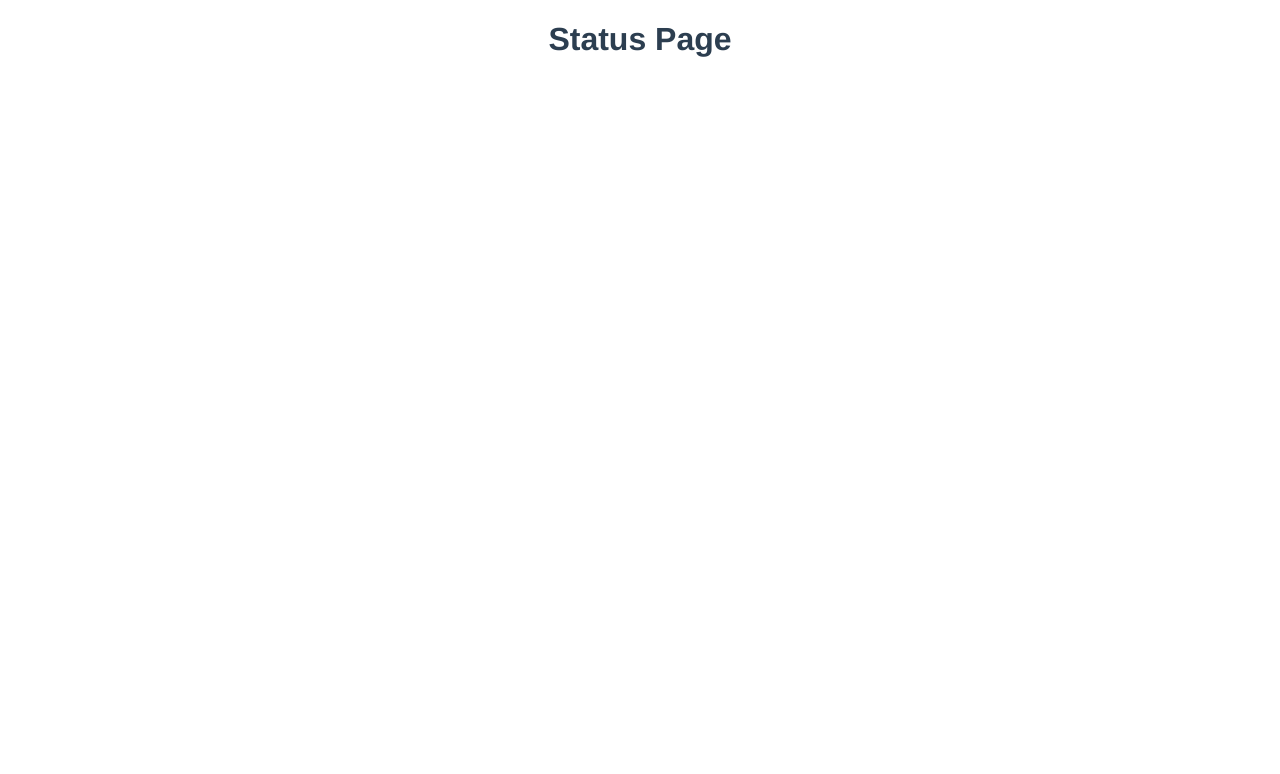
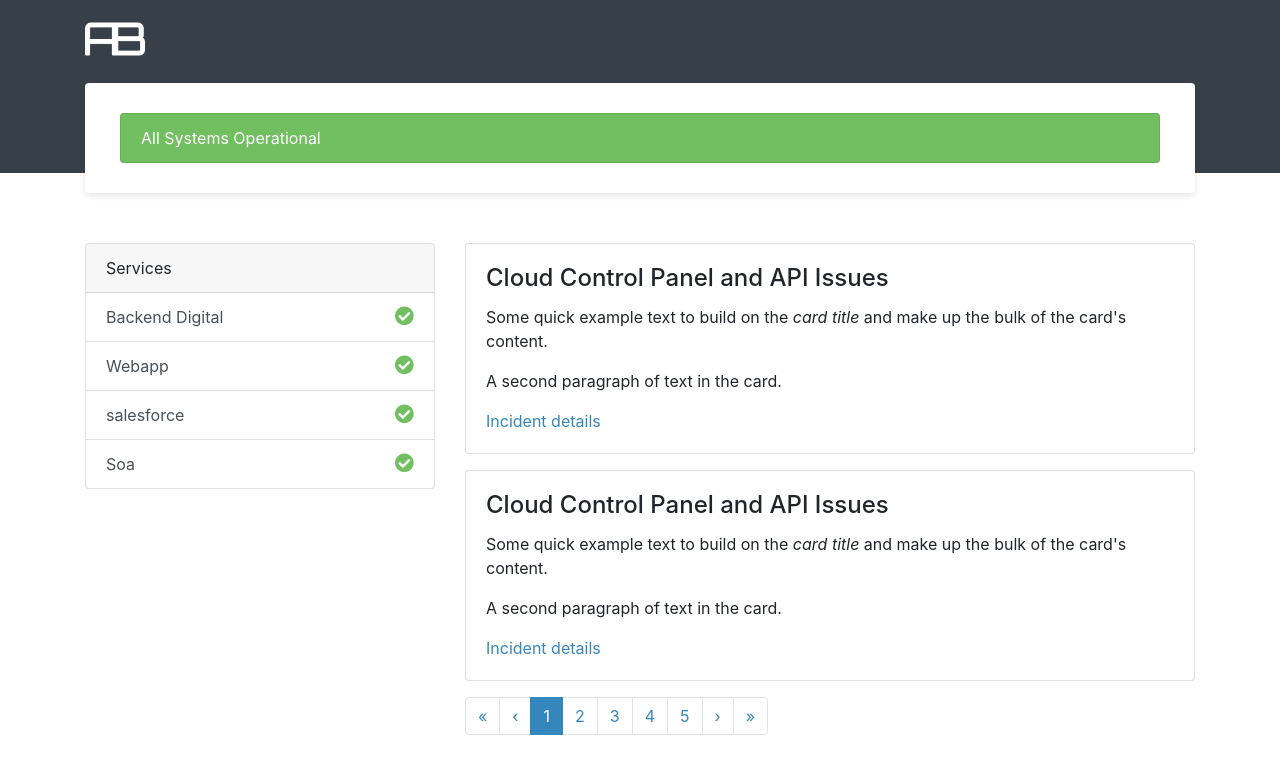
Before and after one commit to bioudi/vue-status-page, a Vue app: page / in a window 1280 px wide. Shown: the top 774 px of the page. Built offline with nearby package versions, Linux system fonts and the light colour scheme.

Commit message:
Create simple html template

```diff
--- a/package.json
+++ b/package.json
@@ -8,6 +8,8 @@
     "lint": "vue-cli-service lint"
   },
   "dependencies": {
+    "bootstrap": "^4.3.1",
+    "bootstrap-vue": "^2.1.0",
     "core-js": "^3.3.2",
     "vue": "^2.6.10"
   },
--- a/public/index.html
+++ b/public/index.html
@@ -1,17 +1,21 @@
 <!DOCTYPE html>
 <html lang="en">
-  <head>
+
+<head>
     <meta charset="utf-8">
     <meta http-equiv="X-UA-Compatible" content="IE=edge">
     <meta name="viewport" content="width=device-width,initial-scale=1.0">
     <link rel="icon" href="<%= BASE_URL %>favicon.ico">
+    <link rel="stylesheet" href="https://cdnjs.cloudflare.com/ajax/libs/font-awesome/5.11.2/css/all.min.css" integrity="sha256-+N4/V/SbAFiW1MPBCXnfnP9QSN3+Keu+NlB+0ev/YKQ=" crossorigin="anonymous" />
     <title>status-page</title>
-  </head>
-  <body>
+</head>
+
+<body>
     <noscript>
       <strong>We're sorry but status-page doesn't work properly without JavaScript enabled. Please enable it to continue.</strong>
     </noscript>
     <div id="app"></div>
     <!-- built files will be auto injected -->
-  </body>
+</body>
+
 </html>
--- a/src/App.vue
+++ b/src/App.vue
@@ -1,22 +1,153 @@
 <template>
   <div id="app">
-    <h1>Status Page</h1>
+    <div class="custom-header-container">
+      <header class="header">
+        <div class="container">
+          <div class="row">
+            <div class="logo col-lg-3">
+              <img src="/status-logo.png" alt="logo" width="60px" height="48px" />
+            </div>
+          </div>
+          <div class="row">
+            <div class="col-lg-12">
+              <div class="header-incidents-outer-container">
+                <div class="header-incidents-inner-container">
+                  <div class="page-status status-none">
+                    <span class="status font-large">All Systems Operational</span>
+                  </div>
+                </div>
+              </div>
+            </div>
+          </div>
+        </div>
+      </header>
+    </div>
+    <div class="container">
+      <div class="row">
+        <div class="components-section col-lg-4">
+          <b-card no-body header="Services">
+            <b-list-group flush>
+              <b-list-group-item href="#">
+                <span>Backend Digital</span>
+                <div class="status-icon">
+                  <i class="fas fa-check-circle"></i>
+                </div>
+              </b-list-group-item>
+              <b-list-group-item href="#">
+                <span>Webapp</span>
+                <div class="status-icon">
+                  <i class="fas fa-check-circle"></i>
+                </div>
+              </b-list-group-item>
+              <b-list-group-item href="#">
+                <span>salesforce</span>
+                <div class="status-icon">
+                  <i class="fas fa-check-circle"></i>
+                </div>
+              </b-list-group-item>
+              <b-list-group-item href="#">
+                <span>Soa</span>
+                <div class="status-icon">
+                  <i class="fas fa-check-circle"></i>
+                </div>
+              </b-list-group-item>
+            </b-list-group>
+          </b-card>
+        </div>
+        <div class="incidents-list col-lg-8">
+          <div>
+            <b-card class="incident" title="Cloud Control Panel and API Issues">
+              <b-card-text>
+                Some quick example text to build on the
+                <em>card title</em> and make up the bulk of the card's
+                content.
+              </b-card-text>
+
+              <b-card-text>A second paragraph of text in the card.</b-card-text>
+
+              <a href="#" class="card-link">Incident details</a>
+            </b-card>
+            <b-card class="incident" title="Cloud Control Panel and API Issues">
+              <b-card-text>
+                Some quick example text to build on the
+                <em>card title</em> and make up the bulk of the card's
+                content.
+              </b-card-text>
+
+              <b-card-text>A second paragraph of text in the card.</b-card-text>
+
+              <a href="#" class="card-link">Incident details</a>
+            </b-card>
+            <b-pagination
+              v-model="currentPage"
+              :total-rows="rows"
+              :per-page="perPage"
+            ></b-pagination>
+          </div>
+        </div>
+      </div>
+    </div>
   </div>
 </template>
 
 <script>
-
 export default {
-  name: 'app'
-}
+  name: "app",
+  data(){
+    return {
+      currentPage: 1,
+      rows: 10,
+      perPage: 2
+    }
+  }
+};
 </script>
 
 <style>
-#app {
-  font-family: 'Avenir', Helvetica, Arial, sans-serif;
-  -webkit-font-smoothing: antialiased;
-  -moz-osx-font-smoothing: grayscale;
-  text-align: center;
-  color: #2c3e50;
+.custom-header-container{
+  background-color: #374048;
+  padding-top:15px;
+  margin-bottom: 70px;
+}
+.header-incidents-outer-container{
+  position: relative;
+  top: 20px;
+}
+.header-incidents-inner-container{
+  border-radius: 4px;
+  box-shadow: 0 3px 6px rgba(0, 0, 0, 0.1);
+  background: white;
+  padding: 30px 35px;
+}
+.status-none{
+  background-color: #71bf60;
+  padding: 0.75rem 1.25rem;
+  color: #fff;
+  border: 1px solid rgba(0,0,0,0.1);
+  border-radius: 4px;
+}
+.components-section{
+  margin-bottom: 2rem;
+}
+.status-icon {
+  float: right;
+}
+.status-icon .fa-check-circle{
+  color: #71bf60;
+  font-size: 1.2rem;
+}
+.card-link{
+  color: #3686be;
+}
+.incident{
+  margin-bottom: 1rem;
+}
+.page-item.active .page-link {
+    color: #fff !important;
+    background-color: #3686be !important;
+    border-color: #3686be !important;
+}
+.page-link {
+    color: #3686be !important;
 }
 </style>
```
Also changed, not shown: src/main.js (+6 -1 lines), public/status-logo.png (added), 1 other file (tests, documents, lock files or other folders).
